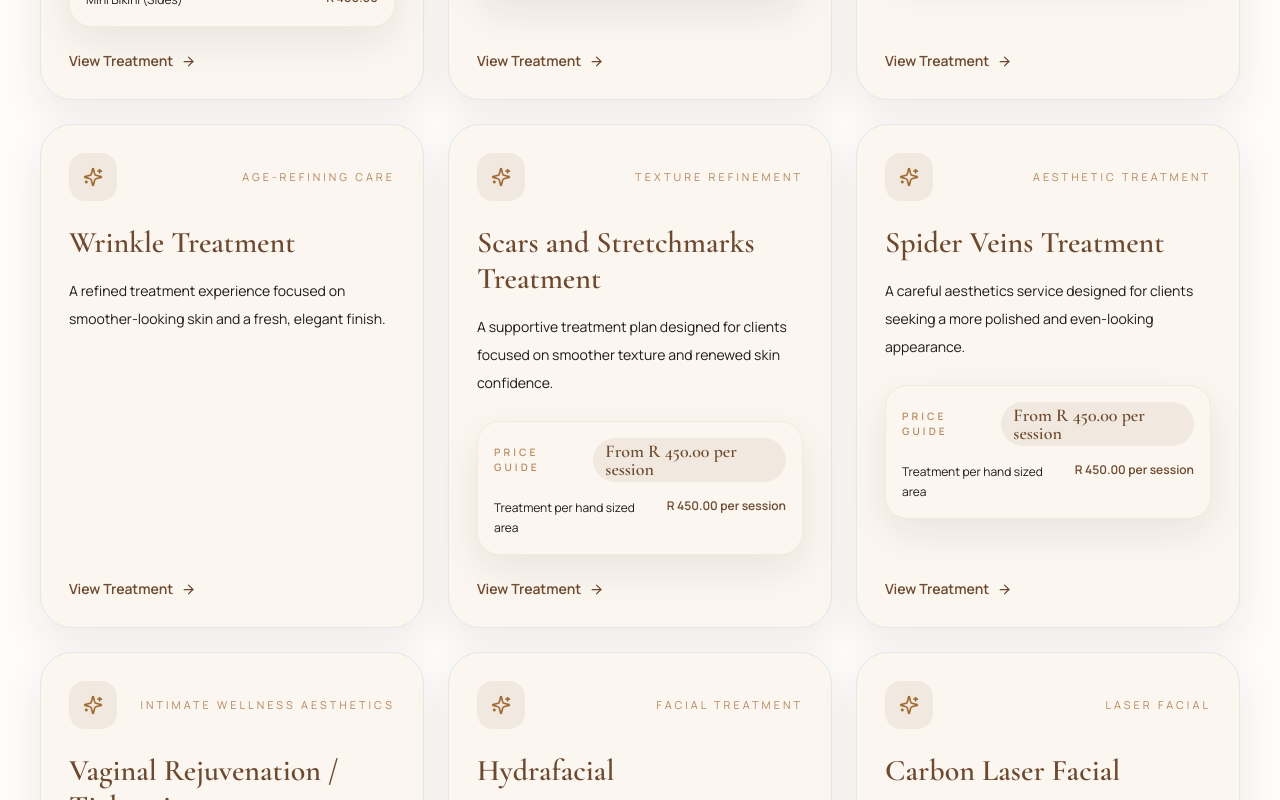
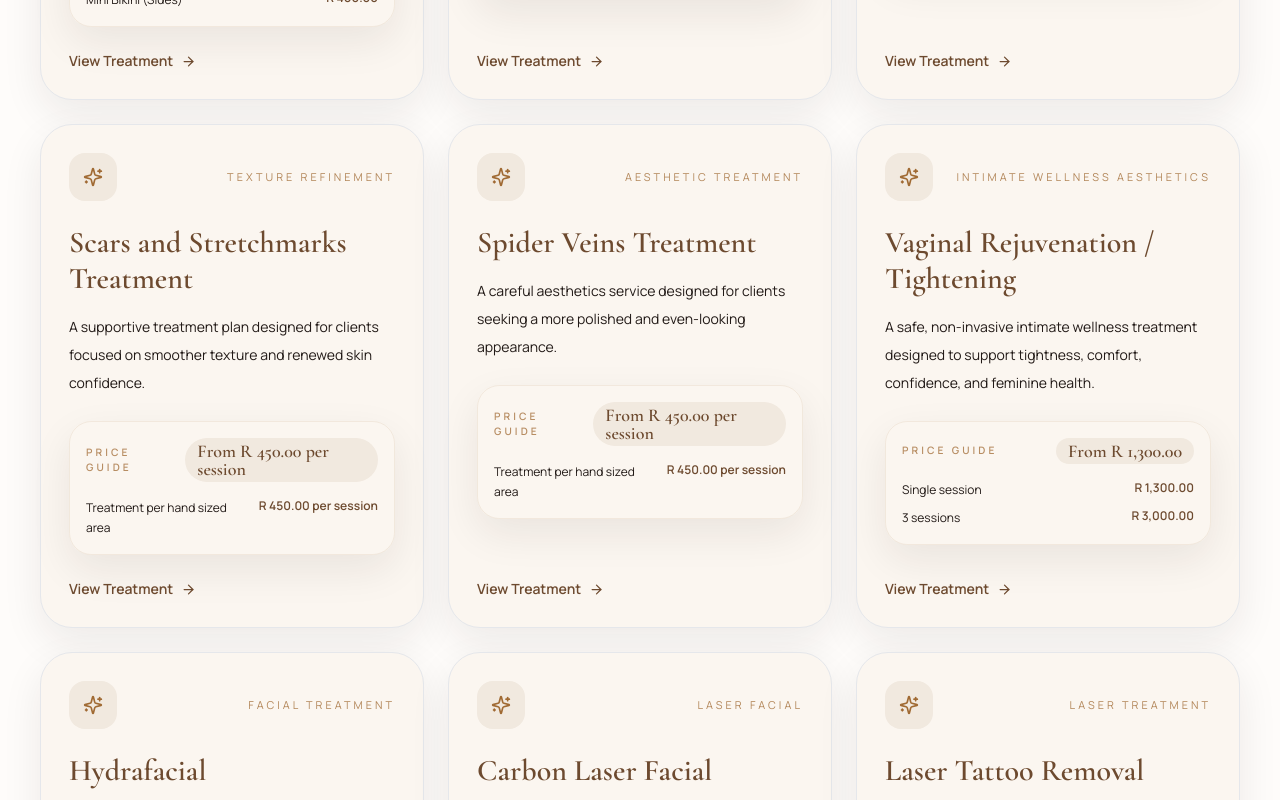
Before and after one commit to ugcreativemill/Leubelle-Beauty-Aesthetics, a React (Vite) app: page / in a window 1280 px wide. Shown: the part 2740-3540 px from the top of the page. Built offline with nearby package versions, Linux system fonts and the light colour scheme; the HTML template or start-up script is replaced by a standard one; a web font is replaced by a local one.

Commit message:
Update hair removal image and remove wrinkle treatment

```diff
--- a/src/data/services.js
+++ b/src/data/services.js
@@ -5,7 +5,7 @@ export const services = [
     category: 'Laser Treatment',
     description:
       'A tailored laser treatment designed for smoother skin, everyday ease, and polished confidence.',
-    heroImage: '/assets/leubelle-permanent-hair-removal.jpg',
+    heroImage: '/assets/leubelle-laser-hair-removal.jpg',
     overview:
       'Our laser hair removal treatment is designed for clients who want a refined alternative to constant shaving or waxing. Each appointment is approached with attention to comfort, skin sensitivity, and the areas you want to treat.',
     idealFor: ['Face and body hair reduction', 'A smoother long-term maintenance routine', 'Clients who want a polished low-maintenance finish'],
@@ -69,20 +69,6 @@ export const services = [
       'Every acne-focused session starts with understanding your skin history, triggers, and current routine so the treatment plan feels informed and personal.',
     startingPrice: 'R 600.00',
     priceItems: [{ label: 'Acne Peel', price: 'R 600.00' }]
-  },
-  {
-    slug: 'wrinkle-treatment',
-    name: 'Wrinkle Treatment',
-    category: 'Age-Refining Care',
-    description:
-      'A refined treatment experience focused on smoother-looking skin and a fresh, elegant finish.',
-    heroImage: '/assets/leubelle-treatment-room.jpg',
-    overview:
-      'Wrinkle treatment at Leubelle is approached with subtlety and sophistication, helping clients invest in skin confidence through tailored aesthetic care.',
-    idealFor: ['Clients seeking a more refreshed appearance', 'Ongoing age-refining skincare plans', 'Treatments that feel polished and discreet'],
-    benefits: ['Supports smoother-looking skin', 'Encourages a refined finish', 'Pairs well with broader skin maintenance goals'],
-    journey:
-      'Your appointment includes a professional consultation and a treatment direction based on the outcome you want to achieve.'
   },
   {
     slug: 'scars-and-stretchmarks-treatment',
```
